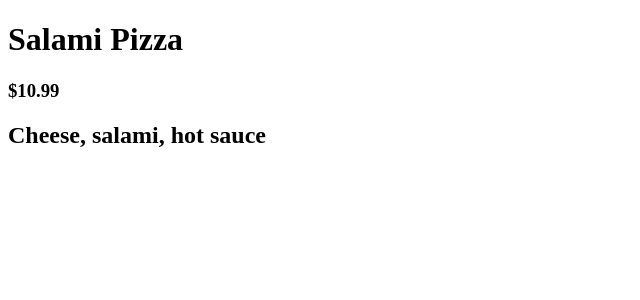
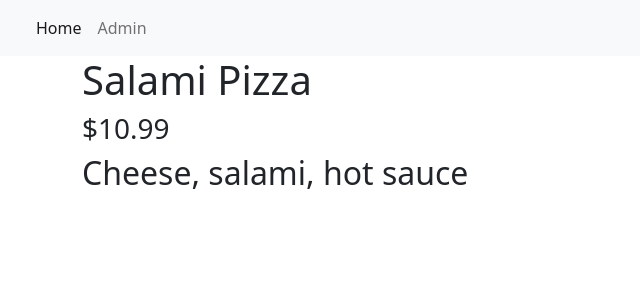
Before and after one commit to SmartConTractor88/Restaurant-Menu-Django, a Django app: page /item/1/ in a window 1280 px wide. Shown: the top 300 px of the page, without its empty margins (0-640 px from the left). Run offline with Django 5.2, Linux system fonts and the light colour scheme; data comes from the database, SQL or seed files in the repository; some libraries are stand-ins or nearby versions.

Commit message:
Add navigation bar. Style with bootstrap.

```diff
--- a/restaurant_menu/urls.py
+++ b/restaurant_menu/urls.py
@@ -2,6 +2,6 @@ from django.urls import path
 from . import views
 
 urlpatterns = [
-    path("", views.MenuListView.as_view(), name="Home"),
+    path("", views.MenuListView.as_view(), name="home"),
     path("item/<int:pk>/", views.MenuItemDetail.as_view(), name="food"),
 ]
--- /dev/null
+++ b/templates/base.html
@@ -0,0 +1,38 @@
+<!DOCTYPE html>
+<html lang="en">
+    <head>
+        <meta charset="utf-8">
+        <meta name="viewport" content="width=device-width, initial-scale=1">
+        <link href="https://cdn.jsdelivr.net/npm/bootstrap@5.2.0-beta1/dist/css/bootstrap.min.css" rel="stylesheet" integrity="sha384-0evHe/X+R7YkIZDRvuzKMRqM+OrBnVFBL6DOitfPri4tjfHxaWutUpFmBp4vmVor" crossorigin="anonymous">
+        <title>Menu Products</title>
+    </head>
+    <body>
+        <nav class="navbar navbar-expand-lg bg-light">
+            <div class="container-fluid">
+                    <a class="navbar-brand" href="#"></a>
+
+                    <button class="navbar-toggler" type="button" data-bs-toggle="collapse" data-bs-target="#navbarNav" aria-controls="navbarNav" aria-expanded="false" aria-label="Toggle navigation">
+                         <span class="navbar-toggler-icon"></span>
+                    </button>
+                <div class="collapse navbar-collapse" id="navbarNav">
+                    <ul class="navbar-nav">
+                         <li class="nav-item">
+                            <a class="nav-link active" aria-current="page" href="{% url 'home' %}">Home</a>
+                        </li>
+                        <li class="nav-item">
+                            <a class="nav-link" aria-current="page" href="{% url 'home' %}">Admin</a>
+                        </li>
+                    </ul>
+                </div>
+            </div>
+        </nav>
+
+        {% block content %}
+        {% endblock content %}
+
+<!-- JavaScript Bundle with Popper -->
+             <script src="https://code.jquery.com/jquery-2.1.3.min.js"></script>
+        <script src="https://cdn.jsdelivr.net/npm/bootstrap@5.2.0-beta1/dist/js/bootstrap.bundle.min.js" integrity="sha384-pprn3073KE6tl6bjs2QrFaJGz5/SUsLqktiwsUTF55Jfv3qYSDhgCecCxMW52nD2" crossorigin="anonymous"></script>
+
+    </body>
+</html>
--- a/templates/menu_item_detail.html
+++ b/templates/menu_item_detail.html
@@ -1,13 +1,9 @@
-<!DOCTYPE html>
-<html lang="en">
-<head>
-    <meta charset="UTF-8">
-    <meta name="viewport" content="width=device-width, initial-scale=1.0">
-    <title>Details</title>
-</head>
-<body>
-    <h1>{{item.meal}}</h1>
+{% extends 'base.html' %}
+{% block content %}
+    <div class="container">
+    <h1 class="pt-10">{{item.meal}}</h1>
     <h3>${{item.price}}</h3>
     <h2>{{item.description}}</h2>
-</body>
-</html>
+    </div>
+
+{% endblock content %}
```
Also changed, not shown: templates/index.html (+20 -11 lines).
